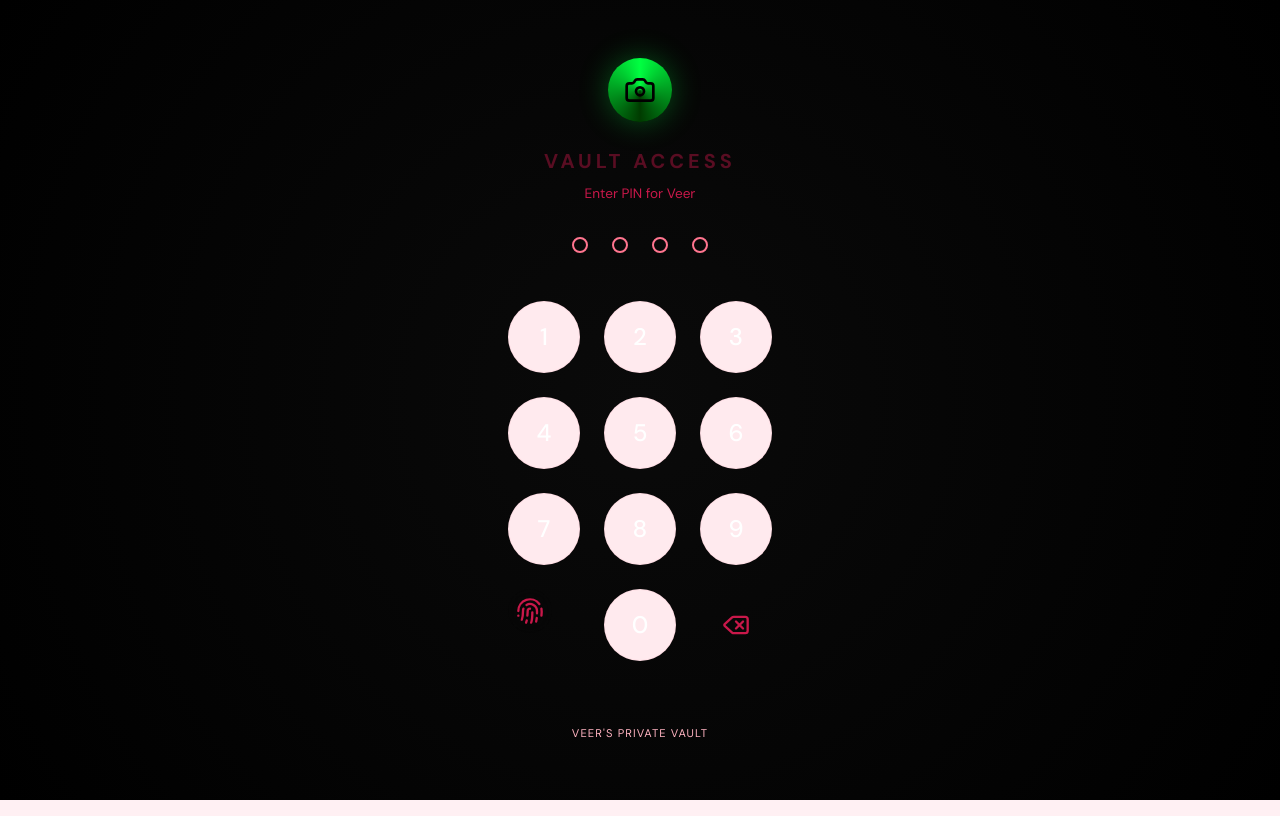
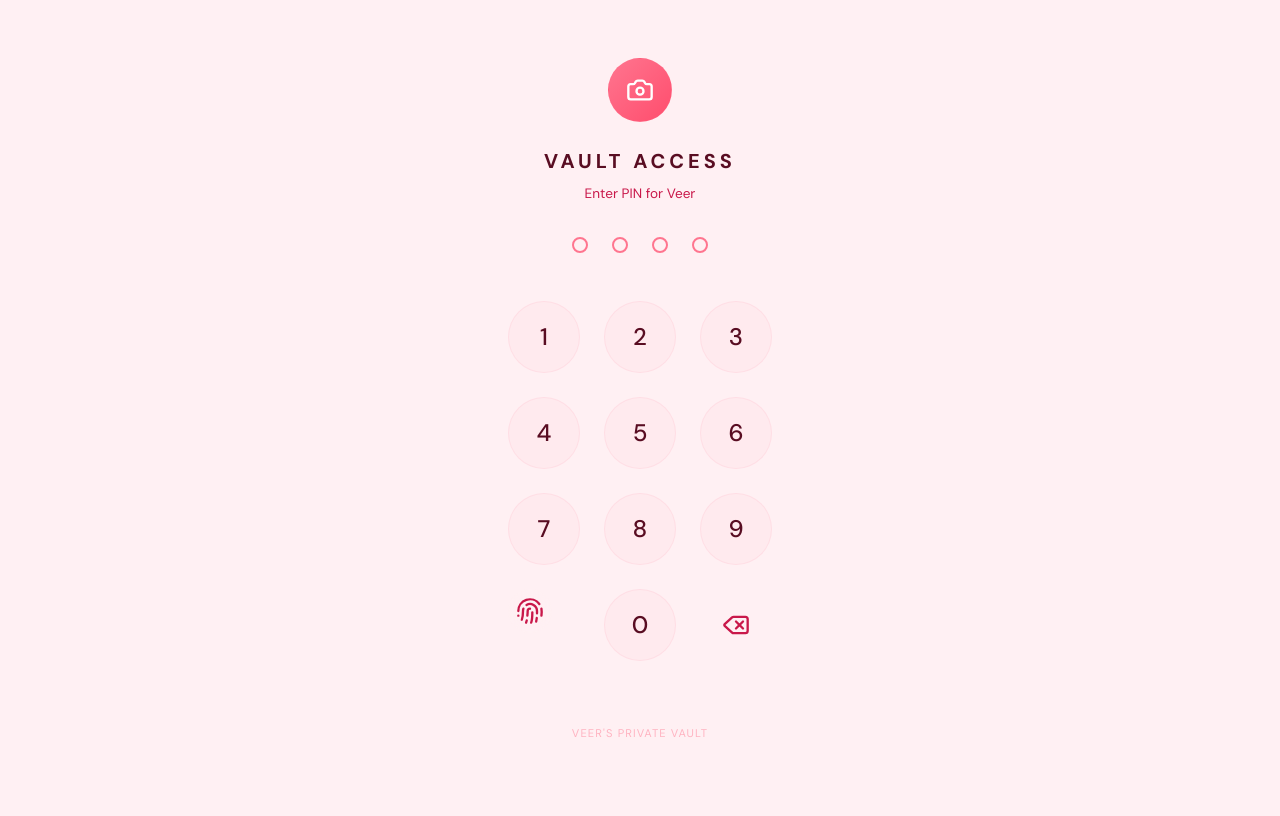
Before and after one commit to veer0p/v-pics-face-grouping-mvp, a Next.js app in the folder web/: page /login in a window 1280 px wide. Built offline with nearby package versions, Linux system fonts and the light colour scheme; no server answers.

Commit message:
feat: Add keyboard input support and theme-aware styling to the login page.

```diff
--- a/web/app/login/page.tsx
+++ b/web/app/login/page.tsx
@@ -1,17 +1,33 @@
 "use client";
-// Forced rebuild for PIN-auth transition
-
 import React, { useState, useEffect } from "react";
 import { useRouter } from "next/navigation";
 import { useAuth } from "@/components/AuthContext";
+import { useTheme } from "@/components/ThemeProvider";
 import { Loader, Lock, Camera, Fingerprint, Delete } from "lucide-react";
 
 export default function LoginPage() {
+    const { resolved } = useTheme();
     const [pin, setPin] = useState("");
     const [loading, setLoading] = useState(false);
     const [error, setError] = useState(false);
     const { user, loading: authLoading, signInWithPin } = useAuth();
     const router = useRouter();
+
+    // Keyboard support
+    useEffect(() => {
+        const handleKeyDown = (e: KeyboardEvent) => {
+            if (authLoading || loading) return;
+
+            if (e.key >= "0" && e.key <= "9") {
+                handlePinPress(e.key);
+            } else if (e.key === "Backspace") {
+                handleDelete();
+            }
+        };
+
+        window.addEventListener("keydown", handleKeyDown);
+        return () => window.removeEventListener("keydown", handleKeyDown);
+    }, [authLoading, loading, pin]); // Dependency on pin ensures it stays fresh if used internally
 
     // Redirect if already logged in
     useEffect(() => {
@@ -49,8 +65,8 @@ export default function LoginPage() {
 
     if (authLoading || (user && !authLoading)) {
         return (
-            <div style={{ height: "100vh", display: "flex", alignItems: "center", justifyContent: "center", background: "#000" }}>
-                <Loader className="spin" color="#00FF41" />
+            <div style={{ height: "100vh", display: "flex", alignItems: "center", justifyContent: "center", background: "var(--bg)" }}>
+                <Loader className="spin" color="var(--accent)" />
             </div>
         );
     }
@@ -62,7 +78,10 @@ export default function LoginPage() {
             flexDirection: "column",
             alignItems: "center",
             justifyContent: "center",
-            background: "radial-gradient(circle at center, #0a0a0a 0%, #000 100%)",
+            background: "var(--bg)",
+            backgroundImage: resolved === "dark"
+                ? "radial-gradient(circle at center, var(--bg-subtle) 0%, var(--bg) 100%)"
+                : "none",
             color: "var(--ink)",
             padding: "2rem",
             userSelect: "none"
@@ -73,14 +92,15 @@ export default function LoginPage() {
                     width: "64px",
                     height: "64px",
                     borderRadius: "50%",
-                    background: "conic-gradient(from 0deg, #00FF41, #003B00, #00FF41)",
+                    background: `linear-gradient(135deg, var(--accent), var(--accent-2))`,
                     display: "flex",
                     alignItems: "center",
                     justifyContent: "center",
                     margin: "0 auto 1.5rem",
-                    boxShadow: "0 0 30px rgba(0, 255, 65, 0.3)",
+                    boxShadow: resolved === "dark" ? "0 0 30px var(--accent-soft)" : "none",
+                    border: resolved === "light" ? "1px solid var(--line)" : "none",
                 }}>
-                    <Camera size={32} color="#000" />
+                    <Camera size={28} color={resolved === "dark" ? "#000" : "#fff"} />
                 </div>
                 <h1 style={{ fontSize: "1.25rem", letterSpacing: "0.2em", textTransform: "uppercase", fontWeight: 700 }}>Vault Access</h1>
                 <p style={{ color: "var(--muted)", fontSize: "0.85rem", marginTop: "0.5rem" }}>Enter PIN for Veer</p>
@@ -125,7 +145,7 @@ export default function LoginPage() {
                             borderRadius: "50%",
                             border: "1px solid var(--line)",
                             background: "var(--bg-subtle)",
-                            color: "#fff",
+                            color: "var(--ink)",
                             fontSize: "1.5rem",
                             fontWeight: 500,
                             display: "flex",
@@ -160,7 +180,7 @@ export default function LoginPage() {
                         borderRadius: "50%",
                         border: "1px solid var(--line)",
                         background: "var(--bg-subtle)",
-                        color: "#fff",
+                        color: "var(--ink)",
                         fontSize: "1.5rem",
                         fontWeight: 500,
                         display: "flex",
```
Also changed, not shown: 1 other file (tests, documents, lock files or other folders).
